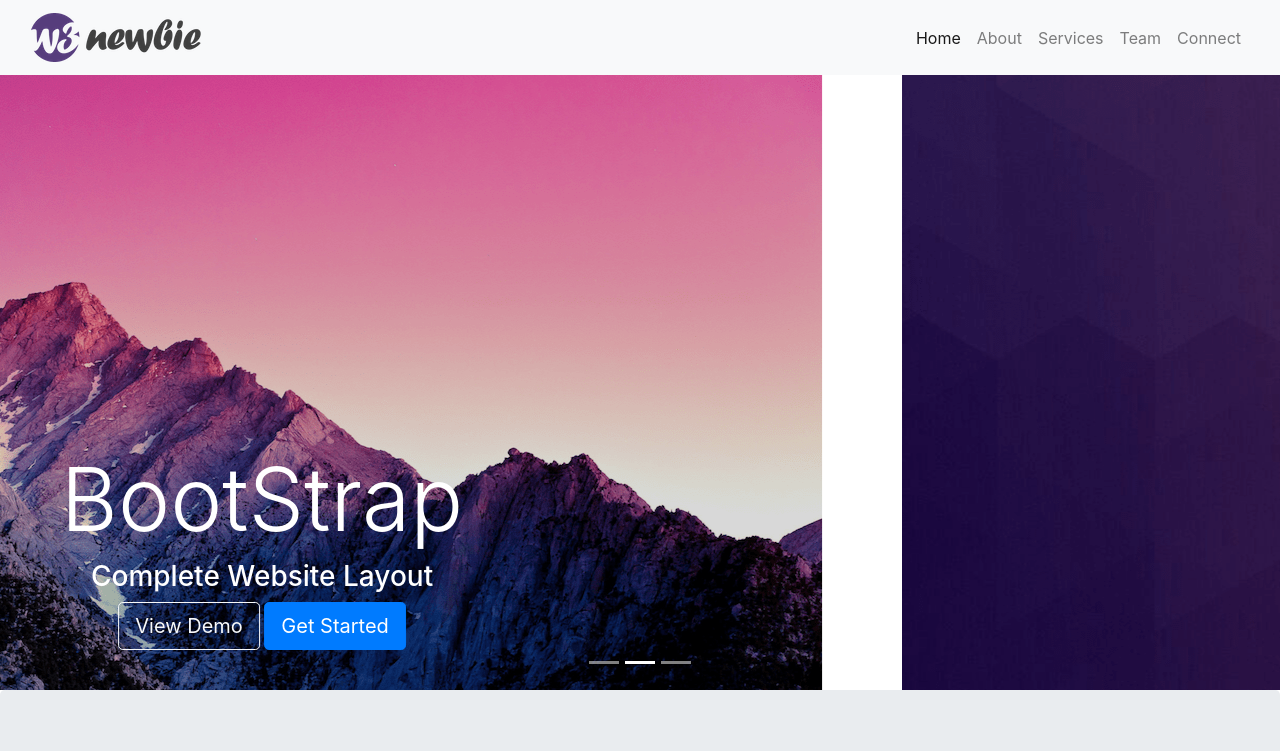
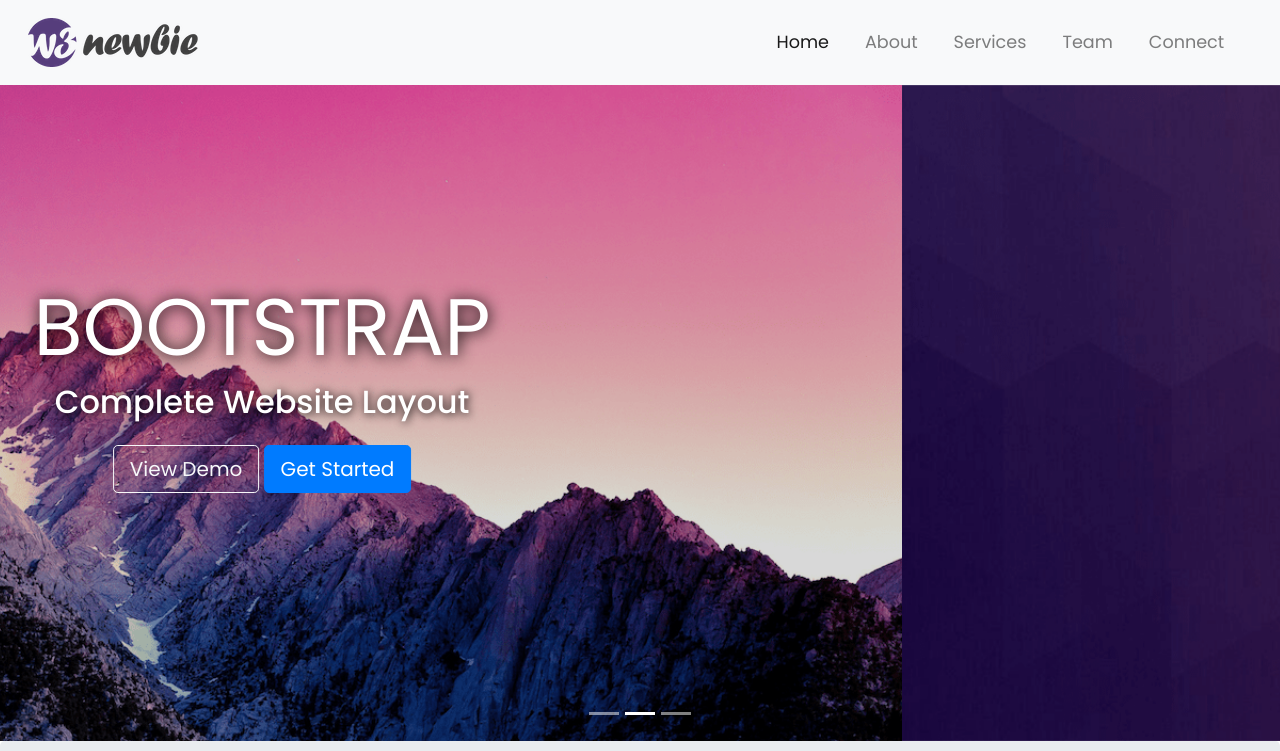
Before and after one commit to ramrap/BootStrap-Template, a plain HTML site: page index.html in a window 1280 px wide. Shown: the top 751 px of the page. Drawn offline with nearby package versions, Linux system fonts and the light colour scheme.

Commit message:
styling added to header

```diff
--- a/index.html
+++ b/index.html
@@ -277,7 +277,13 @@
 
 
 			</div>
+			<div class="col-12">
+				<hr class="light">
+				<h5>&copy; rahulparmar</h5>
+			</div>
+
 		</div>
+
 
 
 
--- a/style.css
+++ b/style.css
@@ -1,5 +1,44 @@
 @import url('https://fonts.googleapis.com/css?family=Poppins:400,500,700');
 
+html,body{
+  height: 100%;
+  width: 100%;
+  font-family: 'Poppins',sans-serif;
+  color: #222;
+}
+.navbar{
+  padding: 0.8rem;
+
+}
+.navbar-nav li{
+  padding-right: 20px;
+}
+.nav-link{
+  font-size: 1.1em !important;
+}
+
+.carousel-inner img{
+  width: 100%;
+  height: 100%;
+}
+.carousel-caption{
+  position: absolute;
+  top: 50%;
+  transform: translateY(-50%);
+
+}
+.carousel-caption h1{
+  font-size: 500%;
+  text-transform: uppercase;
+  text-shadow: 1px 1px 15px black;
+}
+
+.carousel-caption h3{
+  font-size: 200%;
+  font-weight: 450;
+  text-shadow: 1px 1px 10px black;
+  padding-bottom: 1rem;
+}
 
 
 
```
